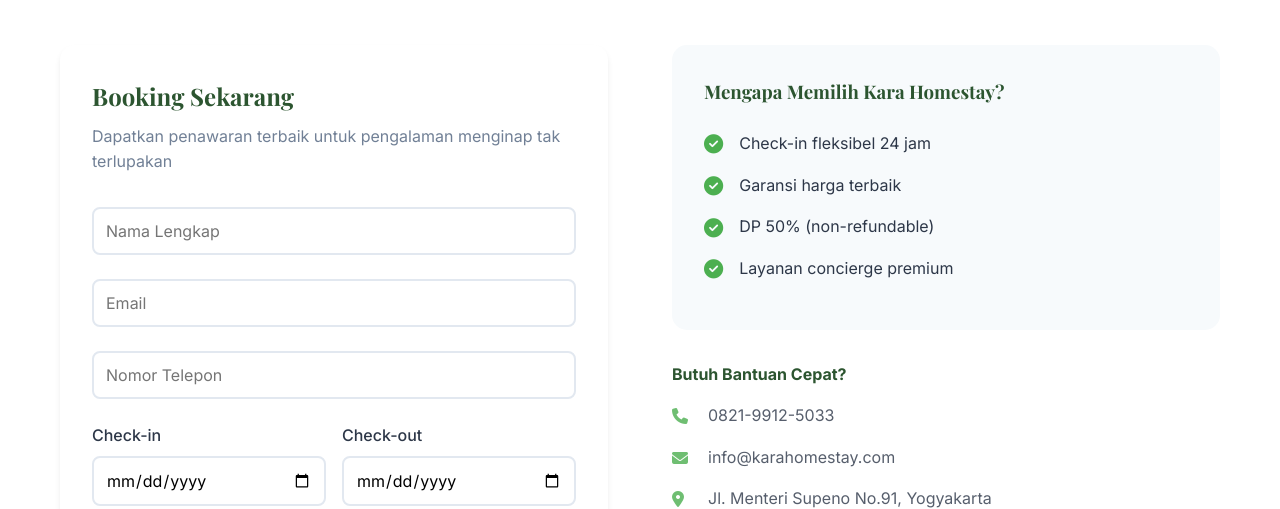
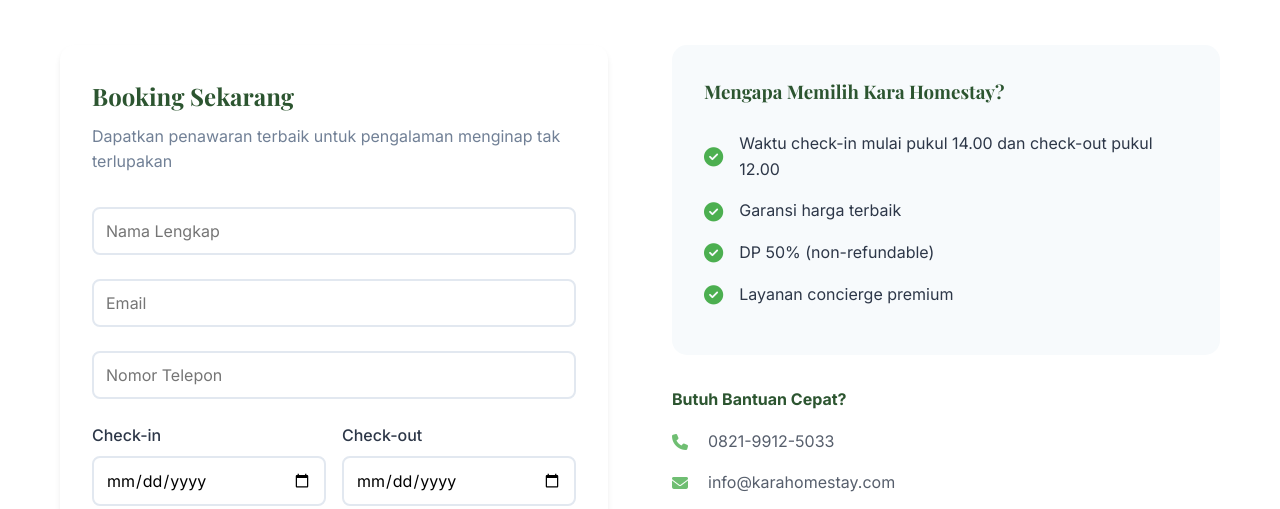
Before and after one commit to rizkyardhana/karahomestay, a plain HTML site: page index.html in a window 1280 px wide. Shown: the part 10320-10829 px from the top of the page. Drawn offline with nearby package versions, Linux system fonts and the light colour scheme.

Commit message:
Update index.html

```diff
--- a/index.html
+++ b/index.html
@@ -1015,7 +1015,7 @@
                         <ul class="benefits-list">
                             <li>
                                 <i class="fas fa-check-circle"></i>
-                                <span>Check-in fleksibel 24 jam</span>
+                                <span>Waktu check-in mulai pukul 14.00 dan check-out pukul 12.00</span>
                             </li>
                             <li>
                                 <i class="fas fa-check-circle"></i>
```
